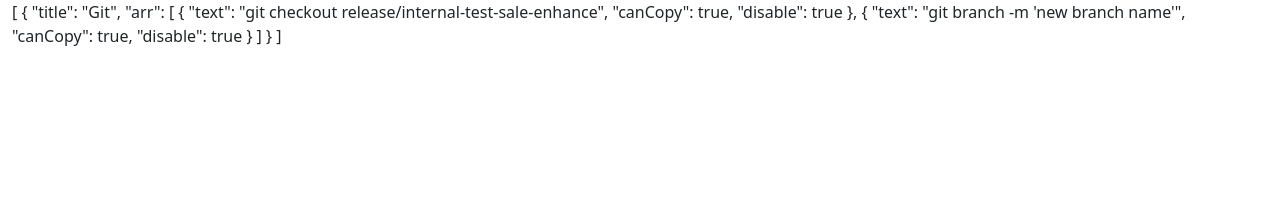
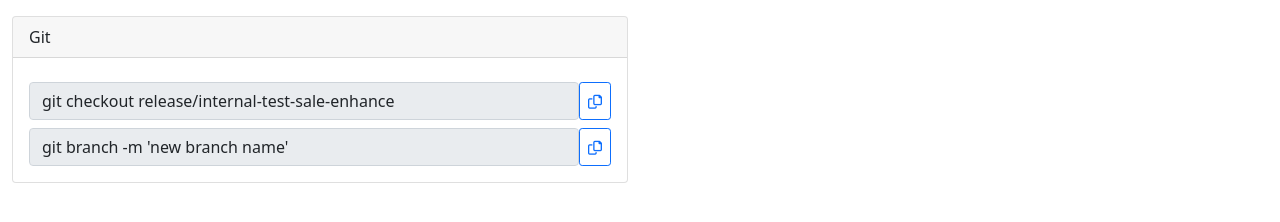
Before and after one commit to ModMastei2/modmastei2.github.io, a plain HTML site: page index.html in a window 1280 px wide. Drawn offline with nearby package versions, Linux system fonts and the light colour scheme.

Commit message:
git contain

```diff
--- a/index.html
+++ b/index.html
@@ -16,26 +16,23 @@
 <body>
     <div id="app">
         <div class="container-fluid">
-            {{dataSource}}
-            <!-- <div class="row mt-3">
+            <div class="row mt-3" v-for="topic in dataSource">
                 <div class="col-6">
                     <div class="card">
                         <div class="card-header">
-                            Git
+                            {{topic.title}}
                         </div>
                         <div class="card-body">
-                            <div class="d-flex justify-content-center mt-2">
-                                <input type="text" class="form-control" value="git checkout release/internal-test-sale-enhance" id="gitInternalInput"" disabled>
-                                <button class="btn btn-outline-primary btn-sm ms-1" id="gitInternalBtn"><i class="fa-regular fa-copy" ></i></button>
-                            </div>
-                            <div class="d-flex justify-content-center mt-2">
-                                <input type="text" class="form-control" value="git branch -m " id="gitInternalInput"" disabled>
-                                <button class="btn btn-outline-primary btn-sm ms-1" id="gitInternalBtn"><i class="fa-regular fa-copy" ></i></button>
+                            <div class="d-flex justify-content-center mt-2" v-for="item in topic.arr">
+                                <input type="text" class="form-control" :name="topic.title + '-input-name'"
+                                    :id="topic.title + '-input-id'" :value="item.text" :disabled="item.isDisable">
+                                <button class="btn btn-outline-primary btn-sm" @click="onClickCopy(item)"><i
+                                        class="fa-regular fa-copy"></i></button></button>
                             </div>
                         </div>
                     </div>
                 </div>
-            </div> -->
+            </div>
         </div>
     </div>
     <script src="https://unpkg.com/vue@3"></script>
@@ -50,17 +47,22 @@
                                 {
                                     text: "git checkout release/internal-test-sale-enhance",
                                     canCopy: true,
-                                    disable: true
+                                    isDisable: true
                                 },
                                 {
                                     text: "git branch -m 'new branch name'",
                                     canCopy: true,
-                                    disable: true
+                                    isDisable: true
                                 }
                             ]
                         } //
                     ]
                 };
+            },
+            methods:{
+                onClickCopy(item){
+                    navigator.clipboard.writeText(item.text);
+                }
             }
         }
         Vue.createApp(app).mount("#app");
```
